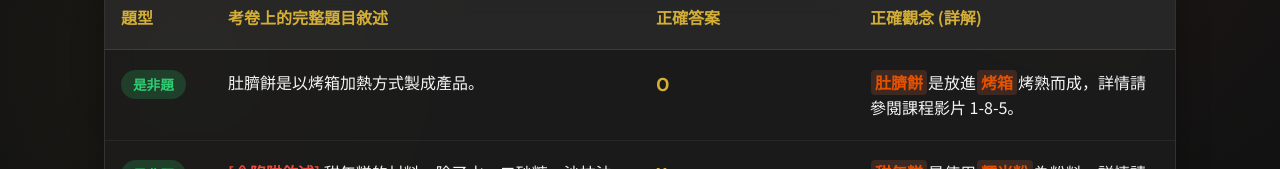
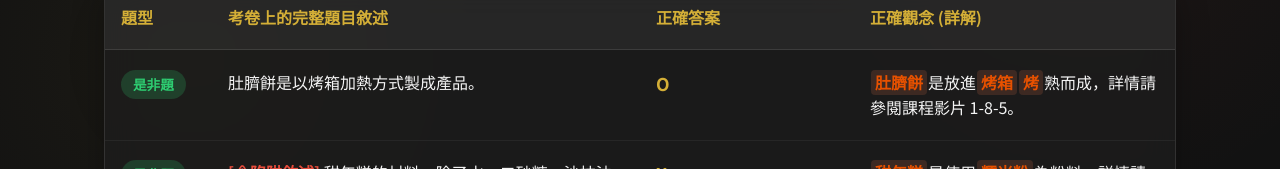
Before and after one commit to m0904103/taiwan-pastry-web, a React (Vite) app: page /#/cheatsheet in a window 1280 px wide. Shown: the part 341-510 px from the top of the page. Built offline with nearby package versions, Linux system fonts and the light colour scheme.

Commit message:
fix: include single-character cooking methods (烤, 煮, 蒸) and 牛汶水 in keyword dictionary

```diff
--- a/src/data/keywords.js
+++ b/src/data/keywords.js
@@ -1,4 +1,5 @@
 export const pastryKeywords = [
+  "牛汶水",
   "水油皮",
   "油酥",
   "大包酥",
@@ -103,6 +104,7 @@ export const pastryKeywords = [
   "毛豆渣",
   "餅皮",
   "冷凍",
+  "烤",
   "日據時期",
   "芋粿巧",
   "陳基振",
@@ -110,6 +112,7 @@ export const pastryKeywords = [
   "芒果渣",
   "手摸表面，沒有米漿粘黏到手",
   "重陽糕",
+  "煮",
   "粿皮",
   "烤焙",
   "嫁到好老公，婚姻幸福美滿",
@@ -120,6 +123,7 @@ export const pastryKeywords = [
   "蓬鬆",
   "花生油",
   "諸葛孔明",
+  "蒸",
   "奶油",
   "黑糖",
   "行軍的乾糧",
```
